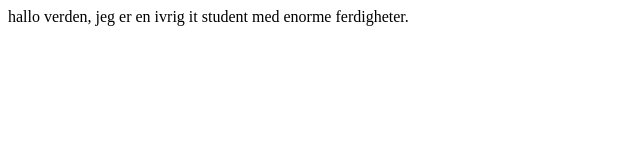
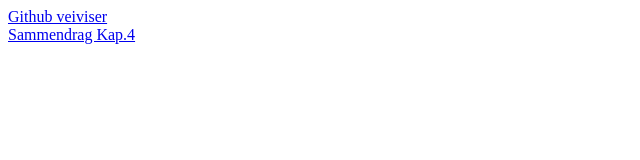
Before and after one commit to Gruppe111/Gruppe11, a plain HTML site: page index.html in a window 1280 px wide. Shown: the whole page, without its empty margins (0-640 px from the left). Drawn offline with Linux system fonts and the light colour scheme.

Commit message:
Update index.html

```diff
--- a/Om oss/Olaf.html
+++ b/index.html
@@ -1,10 +1,12 @@
-<doctype html>
+<!doctype html>
 <html>
-         <head>
-		 <title> hello world </title>
-		 <meta charset="uft8">
-</haed>
-<body>
-<p> hallo verden, jeg er en ivrig it student med enorme ferdigheter. </p>
-</body>
+    <head>
+        <title>Gruppe 11</title>
+        <meta charset "UTF-8">
+    </head>
+    <body>
+        <a href="https://gruppe111.github.io/Gruppe11/Prosjekter/Github%20veiviser.html">Github veiviser</a>
+        <br>
+        <a href="https://gruppe111.github.io/Gruppe11/Prosjekter/Kap4.html">Sammendrag Kap.4</a>
+    </body>
 </html>
```
